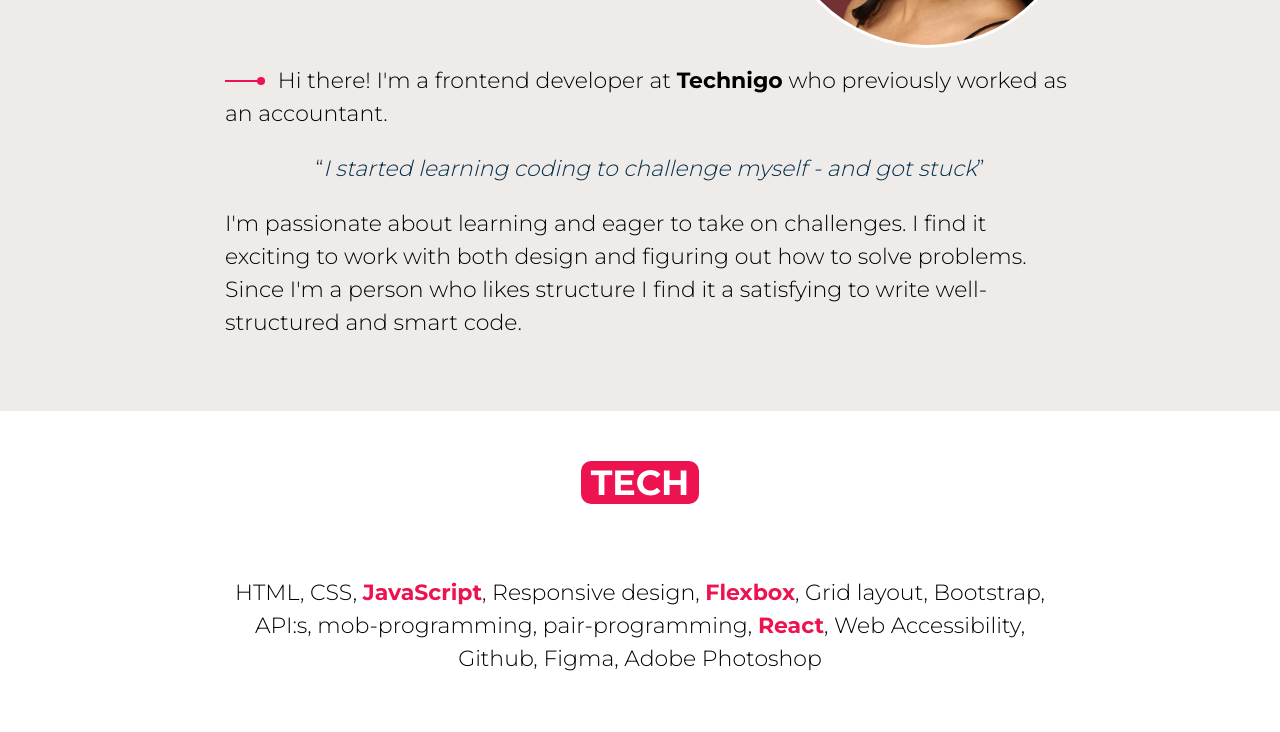
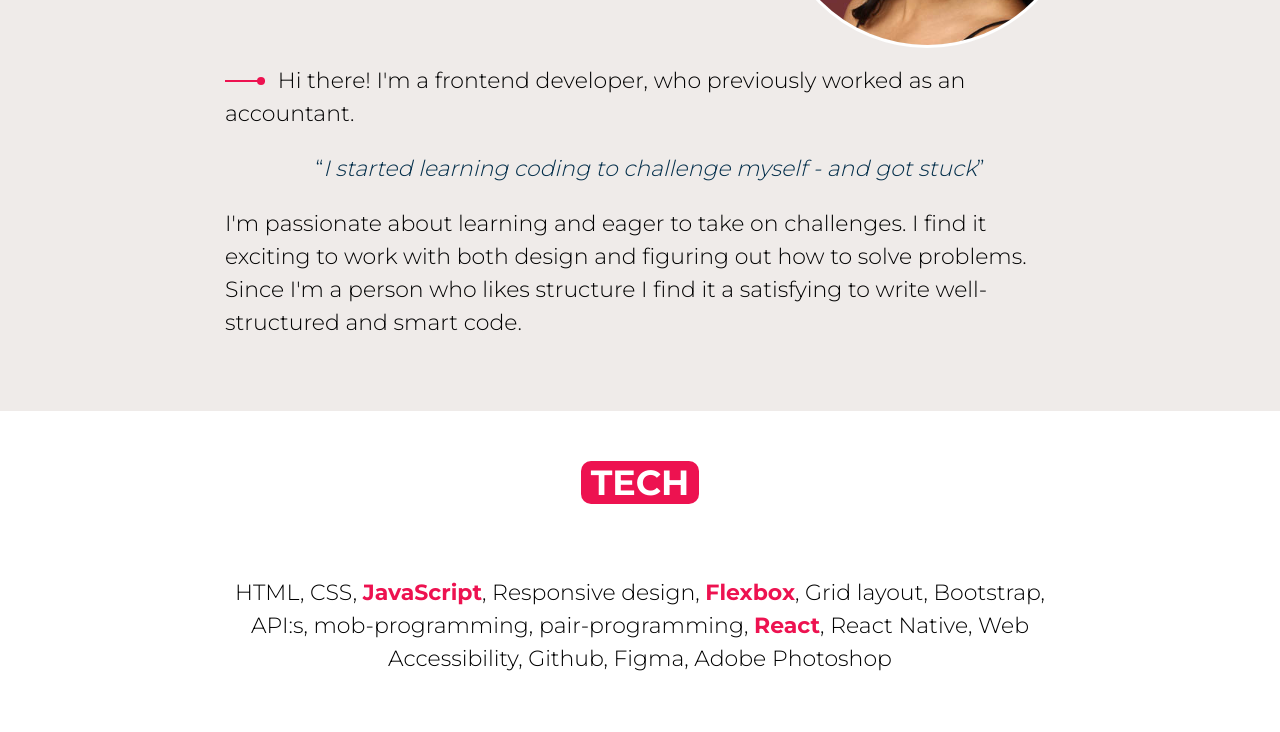
Before and after one commit to NasimMhn/my-portfolio, a plain HTML site: page index.html in a window 1280 px wide. Shown: the part 508-1240 px from the top of the page. Drawn offline with Linux system fonts and the light colour scheme.

Commit message:
added some info in the  sections

```diff
--- a/index.html
+++ b/index.html
@@ -54,8 +54,8 @@
 
       <div class="my-pitch">
         <p>
-          <span class="my-pitch-style" aria-hidden="true"></span>Hi there! I'm a frontend developer at <a
-            href="http://www.technigo.io"><span class="highlight">Technigo</span></a> who previously worked as an
+          <span class="my-pitch-style" aria-hidden="true"></span>Hi there! I'm a frontend developer, who previously
+          worked as an
           accountant.
         </p>
 
@@ -78,7 +78,8 @@
         HTML, CSS, <span class="highlight pink">JavaScript</span>, Responsive design, <span
           class="highlight pink">Flexbox</span>, Grid layout, Bootstrap,
         API:s, mob-programming,
-        pair-programming, <span class="highlight pink">React</span>, Web Accessibility, Github, Figma, Adobe Photoshop
+        pair-programming, <span class="highlight pink">React</span>, React Native, Web Accessibility, Github, Figma,
+        Adobe Photoshop
       </p>
 
     </section>
@@ -348,6 +349,7 @@
           <div>Bootstrap</div>
           <div>JavaScript ES6</div>
           <div>React</div>
+          <div>React Native</div>
           <div>Github</div>
         </div>
         <div>
```
